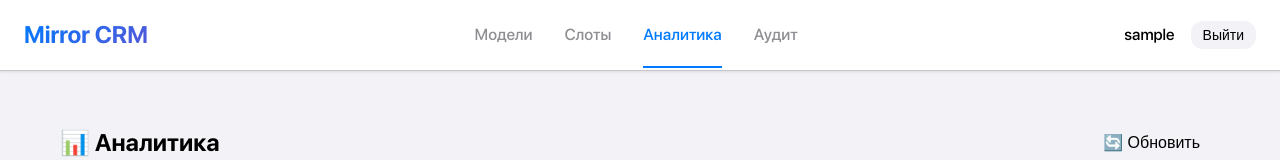
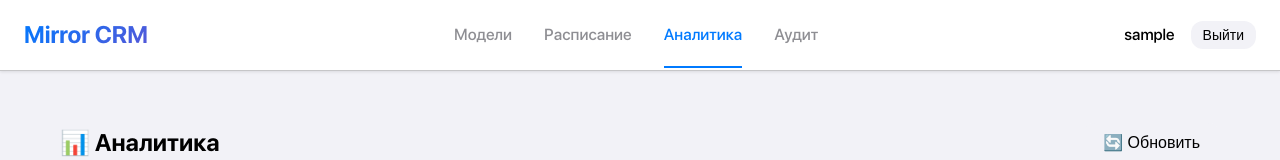
Before and after one commit to Versuscsdota/MirrorMeet, a React (Vite) app in the folder client/: page /analytics in a window 1280 px wide. Shown: the top 160 px of the page. Built offline with nearby package versions, Linux system fonts and the light colour scheme; no server answers; sample sign-in values are in the browser's storage.

Commit message:
chore: update Russian label from 'Слоты' to 'Расписание' in navigation and dashboard

```diff
--- a/client/src/components/Dashboard.tsx
+++ b/client/src/components/Dashboard.tsx
@@ -176,7 +176,7 @@ export default function Dashboard() {
             </div>
             <div className="funnel-step">
               <div className="funnel-number">{conversionStats.confirmedSlots}</div>
-              <div className="funnel-label">Слоты</div>
+              <div className="funnel-label">Расписание</div>
               <div className="funnel-percent">{conversionStats.conversionFunnel.leadToSlot}%</div>
               <div className="funnel-arrow">↓</div>
             </div>
--- a/client/src/components/Layout.tsx
+++ b/client/src/components/Layout.tsx
@@ -15,7 +15,7 @@ export default function Layout() {
                 Модели
               </NavLink>
               <NavLink to="/slots" className={({ isActive }) => isActive ? 'nav-link active' : 'nav-link'}>
-                Слоты
+                Расписание
               </NavLink>
               <NavLink to="/analytics" className={({ isActive }) => isActive ? 'nav-link active' : 'nav-link'}>
                 Аналитика
```
